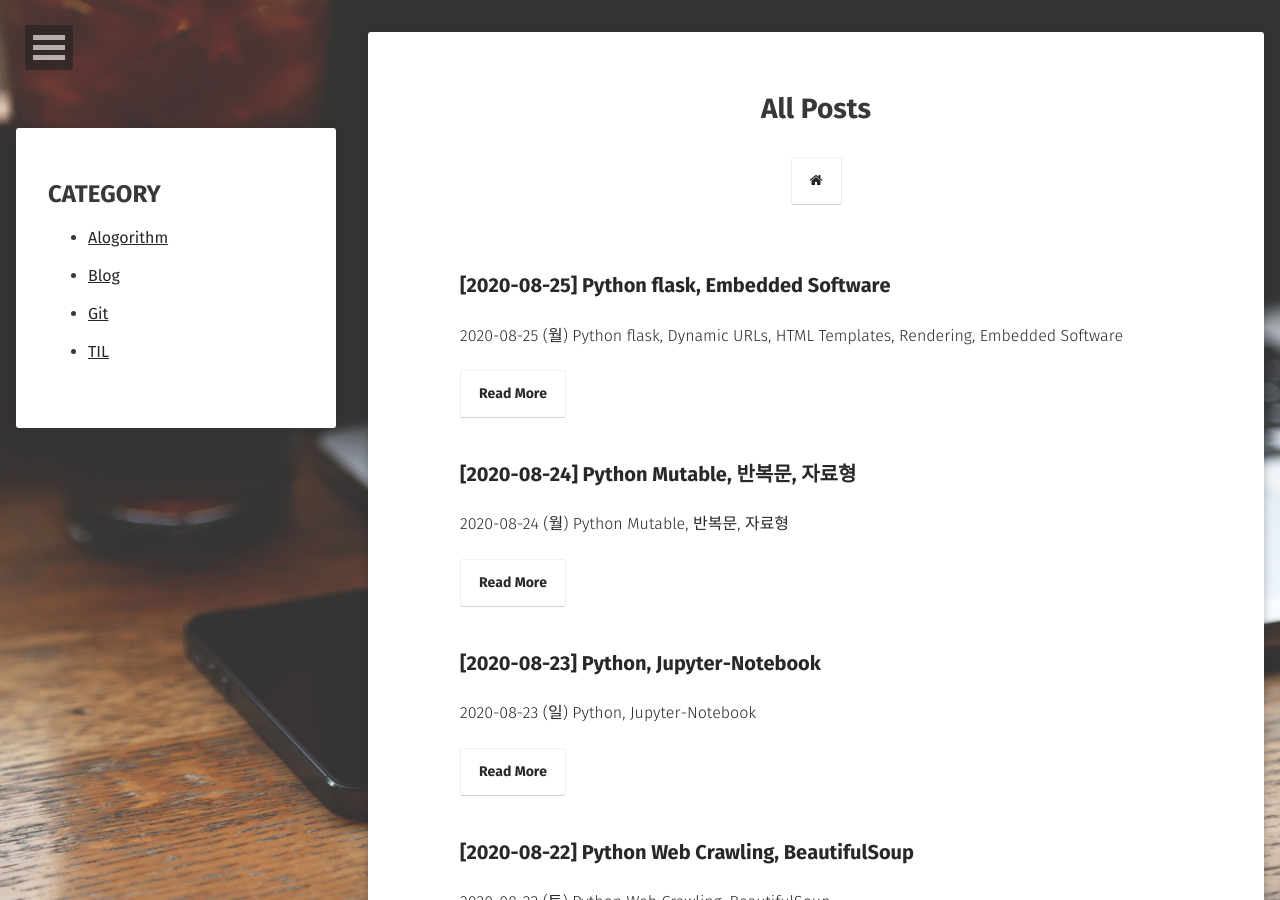
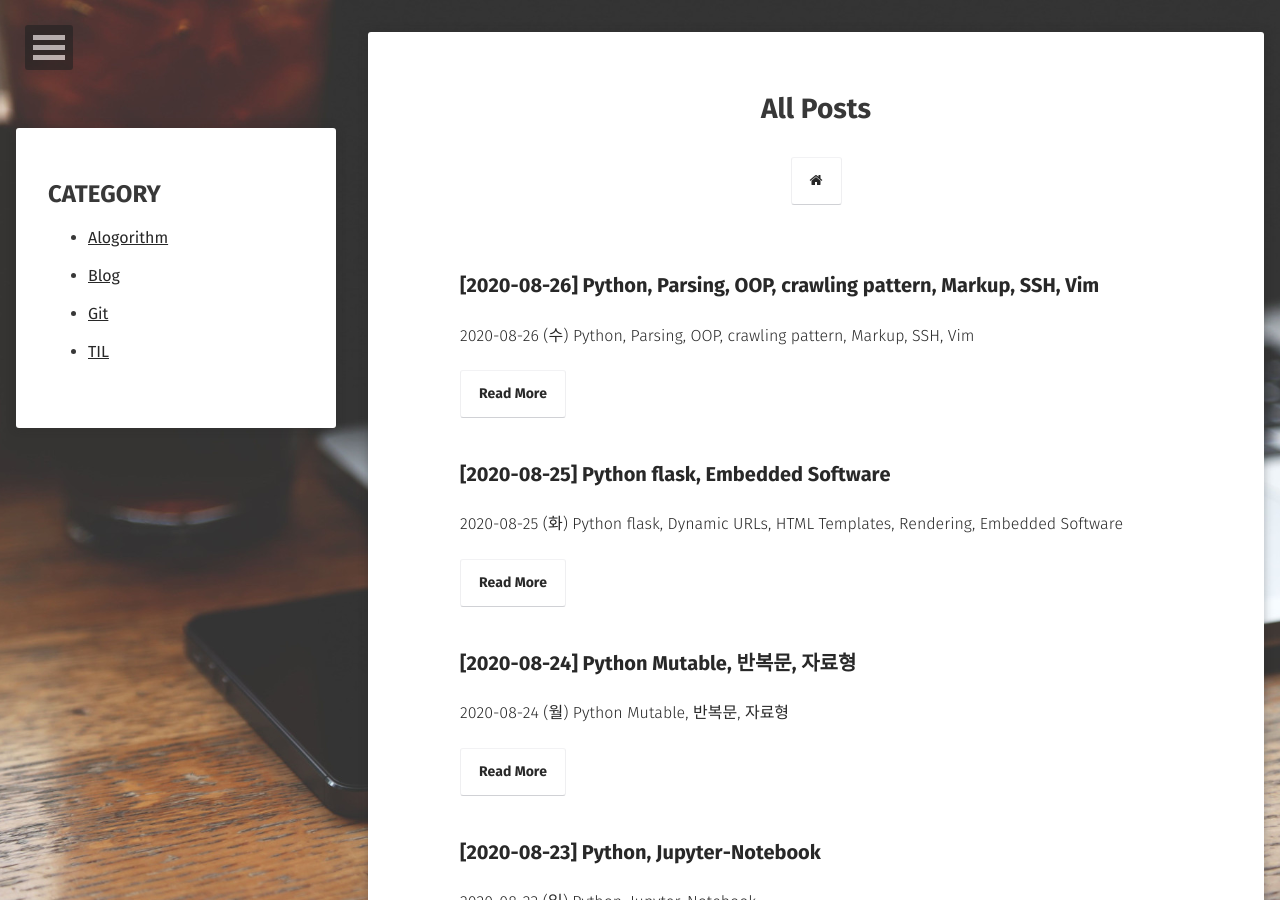
Before and after one commit to unihit/unihit.github.io, a Jekyll site: the page built from posts/index.md, in a window 1280 px wide and 900 px high. Built offline with Jekyll 4.4.1, drawn with Linux system fonts in a browser that asks for light colours; some web fonts are replaced; some of the changed lines change nothing that is shown.

Commit message:
Update 0825TIL.md, Add post 0826TIL.md

````diff
--- a/_posts/2020-08-25-2020-08-25-TIL.md
+++ b/_posts/2020-08-25-2020-08-25-TIL.md
@@ -2,7 +2,7 @@
 layout: post
 title: "[2020-08-25] Python flask, Embedded Software"
 date: 2020-08-25
-excerpt: "2020-08-25 (월) Python flask, Dynamic URLs, HTML Templates, Rendering, Embedded Software"
+excerpt: "2020-08-25 (화) Python flask, Dynamic URLs, HTML Templates, Rendering, Embedded Software"
 category: [TIL]
 tags: [til, python, flask, embedded]
 comments: false
--- /dev/null
+++ b/_posts/2020-08-26-2020-08-26-TIL.md
@@ -0,0 +1,106 @@
+---
+layout: post
+title: "[2020-08-26] Python, Parsing, OOP, crawling pattern, Markup, SSH, Vim"
+date: 2020-08-26
+excerpt: "2020-08-26 (수) Python, Parsing, OOP, crawling pattern, Markup, SSH, Vim"
+category: [TIL]
+tags: [til, python, Parsing, oop, markup, ssh, vim, crawling]
+comments: false
+---
+
+### Contents
+{:.no_toc}
+---
+
+*
+{:toc}
+
+# Python
+
+---
+
+## Python Challenge
+
+---
+
+- `word in a_list`로 해당하는 단어가 해당 리스트에 존재하는 지 알 수 있다.
+- `word in a_list`는 존재하면 True를 반환하고, 아니면 False를 반환한다.
+- 함수에 들어오는 매개변수를 `매개변수=`로 지정해 줄 수 있다.
+
+### Parsing
+
+- 문자열의 의미를 분석하는 것
+
+## 객체지향
+
+---
+
+- jupyter notebook은 마지막에 작성된 결과를 그냥 return 해 준다. (print로 출력하지 않아도 출력된다.)
+- attribute: 객체의 변수 (멤버 변수)
+- method: 객체의 함수
+
+```python
+class Qurd():
+# attribute
+	width = 0
+	height = 0
+	color = ''
+	name = 'Qurd'
+# method
+	def qurd_name(self):
+		return self.name
+```
+
+- `self`는 자기자신을 지칭하는 것으로 해당하는 class 내부의 attribute를 가져오고 싶을 때 주로 사용한다.
+
+## 크롤링 패턴 총정리
+
+---
+
+- 다음 코드를 우선 그대로 쓰고, 두 부분만 수정!
+
+```python
+import requests
+from bs4 import BeautifulSoup
+
+res = requests.get('http://v.media.daum.net/v/20170615203441266')
+soup = BeautifulSoup(res.content, 'html.parser')
+mydata = soup.find('title')
+print(mydata.get_text())
+```
+
+## 마크업 언어
+
+---
+
+- 문서나 데이터의 구조를 표현하는 언어
+
+# Linux Programming
+
+---
+
+ssh로 원격접속시에 ip가 210.119.104.163이고, port번호가 9928
+
+```powershell
+> ssh 20181299@210.119.104.163 -p9928
+```
+
+client 윈도우즈 PC의 config 파일
+
+Host 20181299
+    Hostname 210.119.104.163
+    User 20181299
+    IdentityFile ~/.ssh/hwang
+    Port 9928
+
+Host는 원격접속할 때의 Host의 이름을 지정해주는 것이다. (ssh Host)
+
+User는 User@210.119.104.163에 들어가는 부분이다.
+
+## vim 설정
+
+---
+
+아래 블로그 참고
+
+[[Vim]vim 설정하기](https://hyoje420.tistory.com/51)
````
